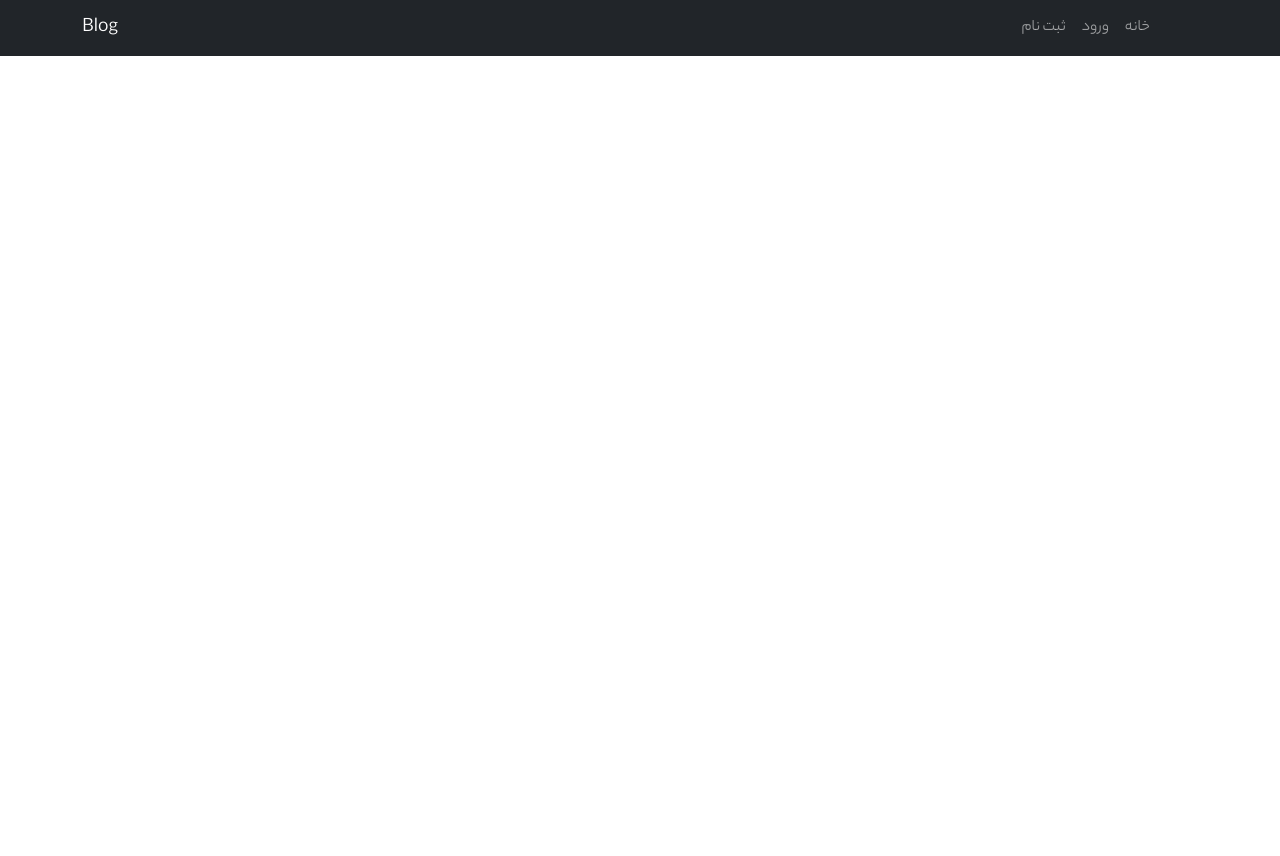
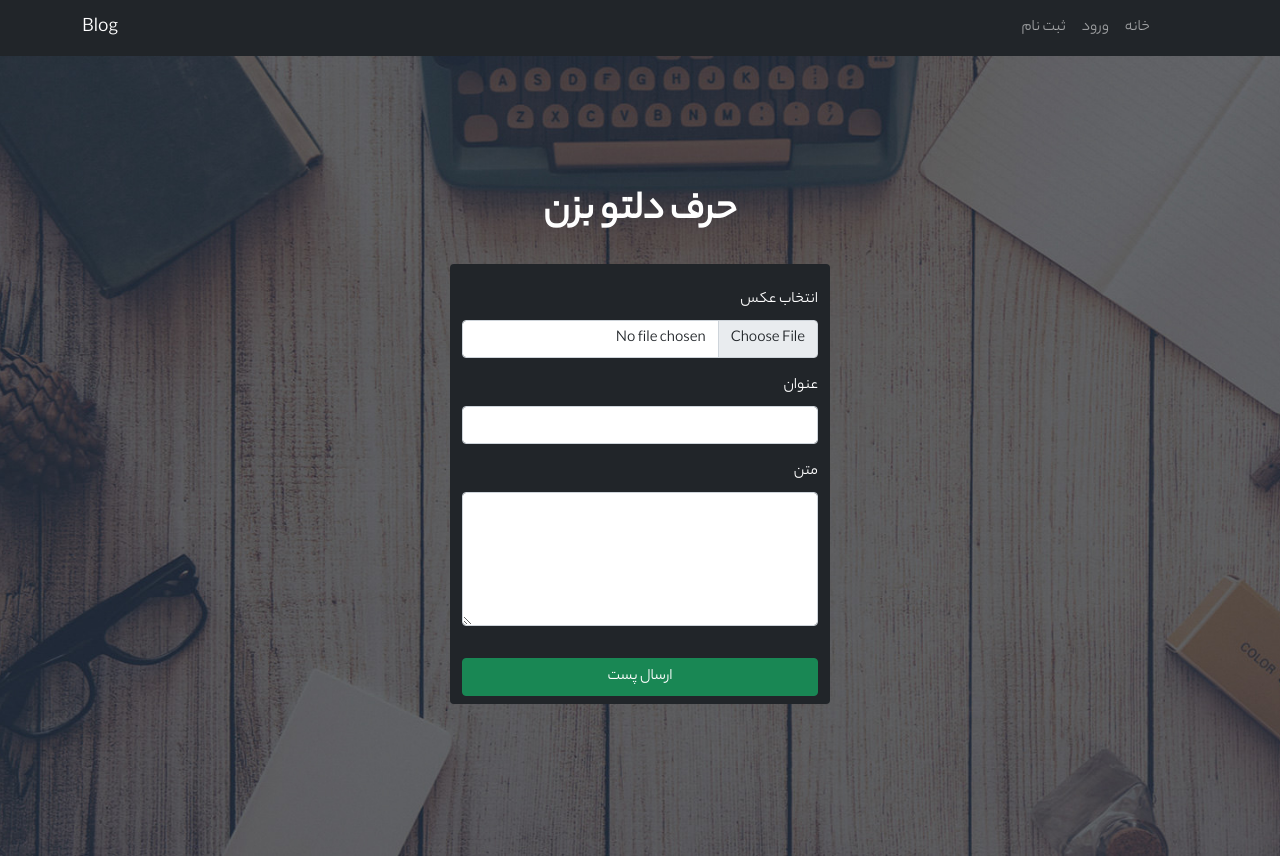
Before and after one commit to alishahi7645/blog-react-redux, a React (Create React App) app: page /create in a window 1280 px wide. Before the commit the page ends 800 px from the top, so only its background shows below. Built offline with nearby package versions, Linux system fonts and the light colour scheme.

Commit message:
تکمیل قسمت ارسال بلاگ

```diff
--- a/src/components/blog/Create.jsx
+++ b/src/components/blog/Create.jsx
@@ -1,9 +1,37 @@
-import React from 'react'
+import React from 'react';
+import './create.css'
 
 function Create() {
   return (
-    <div></div>
+    <div className="blog-post">
+        <div className="container py-1 min-vh-100 d-flex flex-column justify-content-center">
+            <div className="post-title text-center">
+                <h4 className="mb-1 mt-1 fw-bold fs-1 text-white">حرف دلتو بزن</h4>
+            </div>
+            <div className="row justify-content-center py-4">
+                <div className="col-lg-4 bg-dark rounded py-2">
+                    <form action="">
+                        <div className="form-group mt-3">
+                            <label className='mb-2 text-white'>انتخاب عکس</label>
+                            <input type="file" className='form-control' />
+                        </div>
+                        <div className="form-group mt-3">
+                            <label className='mb-2 text-white'>عنوان</label>
+                            <input type="text" className='form-control' />
+                        </div>
+                        <div className="form-group mt-3">
+                            <label className='mb-2 text-white'>متن</label>
+                            <textarea name="" id="" cols="10" rows="5" className="form-control"></textarea>
+                        </div>
+                        <div className="form-group mt-3">
+                            <button className="btn btn-success w-100 mt-3">ارسال پست</button>
+                        </div>
+                    </form>
+                </div>
+            </div>
+        </div>
+    </div>
   )
 }
 
-export default Create
+export default Create;
--- /dev/null
+++ b/src/components/blog/create.css
@@ -0,0 +1,7 @@
+.blog-post{
+    background-image: url('../../assets/images/blog.jpg');
+    background-position: center;
+    background-repeat: no-repeat;
+    background-size: cover;
+    height: 100vh;
+}
--- a/src/components/navbar/Navbar.js
+++ b/src/components/navbar/Navbar.js
@@ -22,7 +22,7 @@ const Navbar = () => {
                   </NavLink>
                 </li>
                 <li className="nav-item">
-                  <NavLink className="nav-link" to="/blog">
+                  <NavLink className="nav-link" to="/create">
                     ارسال بلاگ
                   </NavLink>
                 </li>
```
